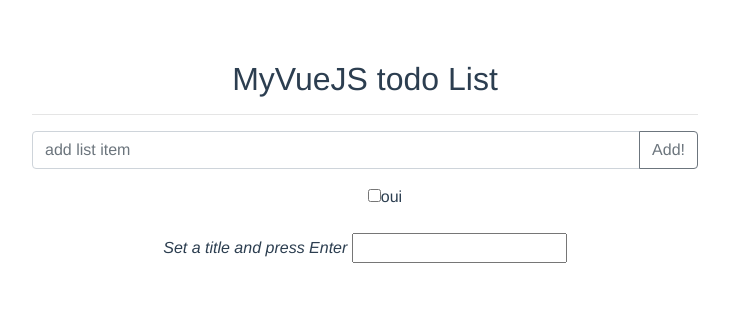
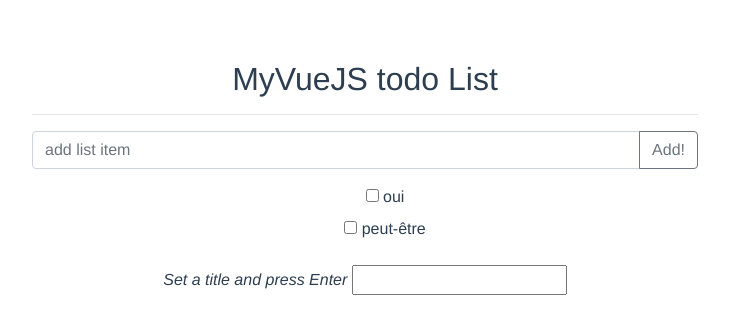
Before and after one commit to MorenoKevin/todolist-app, a Vue app: page / in a window 1280 px wide. Shown: the top 334 px of the page, without its empty margins (53-782 px from the left). Built offline with nearby package versions, Linux system fonts and the light colour scheme.

Commit message:
Rajout d'un item dans la liste lors d'un clic

```diff
--- a/package.json
+++ b/package.json
@@ -33,7 +33,9 @@
       "plugin:vue/essential",
       "eslint:recommended"
     ],
-    "rules": {},
+    "rules": {
+      "no-console": "off"
+    },
     "parserOptions": {
       "parser": "babel-eslint"
     }
--- a/src/App.vue
+++ b/src/App.vue
@@ -5,7 +5,7 @@
                                     here you use the title coming from the data section of this component (App.vue) -->
       <div class="footer">
         <hr />
-          <AddItem v-on:clickBtn="addItem"></AddItem>
+          <AddItem v-on:clickBtn="addItemToList"></AddItem>
           <Items ref="lesItems"></Items>
         <!-- v-on directive that will process a custom event called onEnter (emitted by child component), if this event
         occurs, the parent will call the method changeTitle -->
@@ -42,7 +42,7 @@
       this.title = text;
     },
     addItemToList(itemText){
-      this.$refs.lesItems.addItem(itemText)
+      this.$refs.lesItems.addItem(itemText);
     }
   },
 };
--- a/src/components/AddItem.vue
+++ b/src/components/AddItem.vue
@@ -1,6 +1,6 @@
 <template>
 <div class="input-group mb-3">
-  <input type="text" class="form-control" id="listItem" v-model="item" placeholder="add list item"/>
+  <input type="text" class="form-control" id="listItem" v-model="itemText" placeholder="add list item"/>
   <div class="input-group-append">
     <button class="btn btn-outline-secondary" type="button" @click="clickBtn">Add!</button>
   </div>
@@ -11,11 +11,11 @@
 
 export default {
   name: "AddItem",
-  props: ['item'],
+  props: ['itemText'],
   methods: {
     clickBtn() {
-      this.$emit('clickBtn', this.item);
-      this.item = "";
+      this.$emit('clickBtn', this.itemText);
+      this.itemText = "";
     }
   }
 }
--- a/src/components/Item.vue
+++ b/src/components/Item.vue
@@ -1,6 +1,6 @@
 <template>
 <div>
-  <label v-bind:class="{'striked' : singleItem.isChecked}"><input type="checkbox" v-model="singleItem.isChecked">{{singleItem.text}}</label>
+  <label v-bind:class="{'striked' : singleItem.isChecked}"><input type="checkbox" v-model="singleItem.isChecked">{{ " "+ singleItem.text}}</label>
 </div>
 </template>
 
--- a/src/components/Items.vue
+++ b/src/components/Items.vue
@@ -22,12 +22,17 @@
         id: 1,
         text: "oui",
         isChecked: false
+      },
+      {
+        id: 2,
+        text: "peut-être",
+        isChecked: false
       }]
     }
   },
   methods: {
     addItem(itemText){
-      this.items.push({
+      this.todoitems.push({
         id: uuidv1(),
         text: itemText,
         isChecked: false
```
